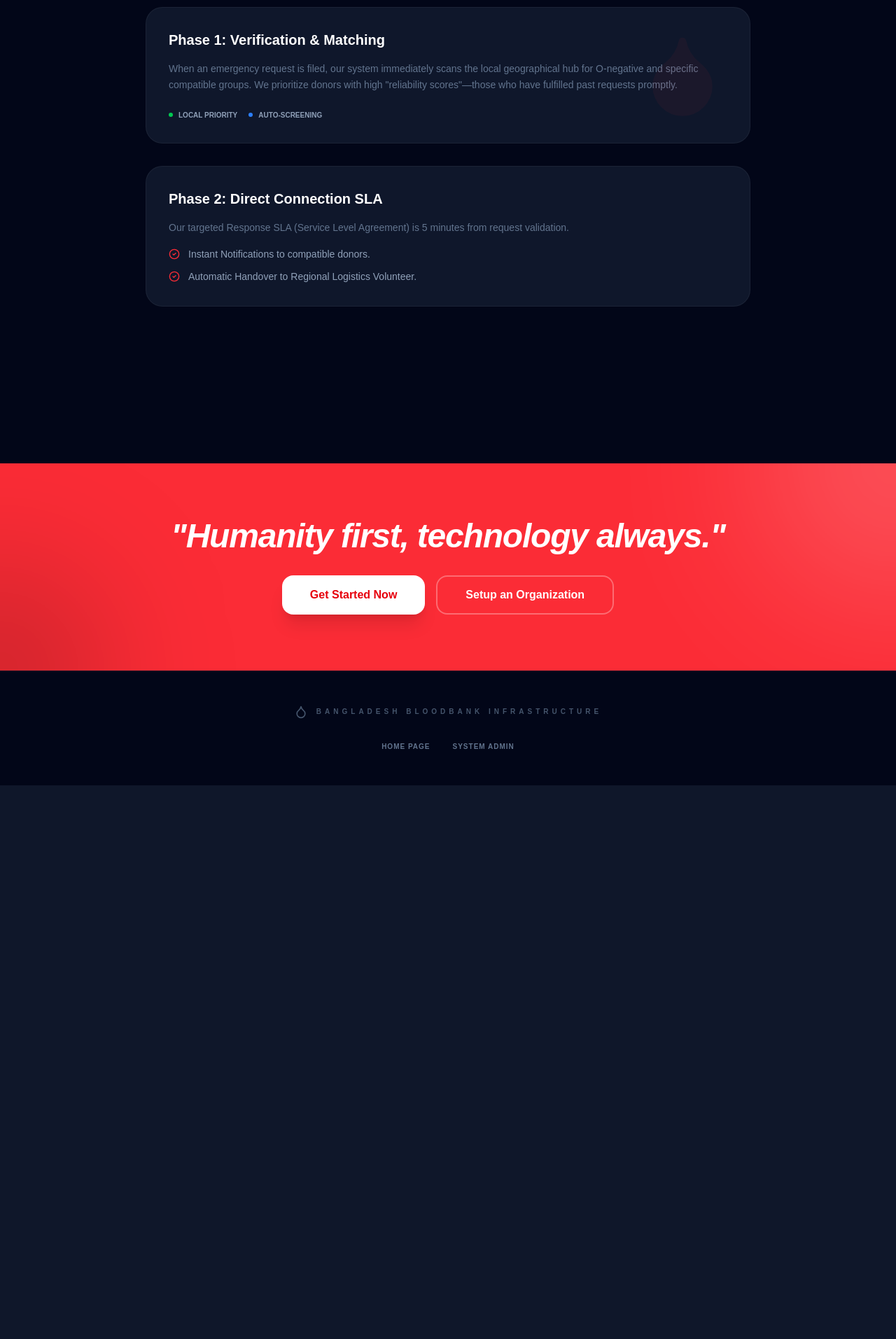
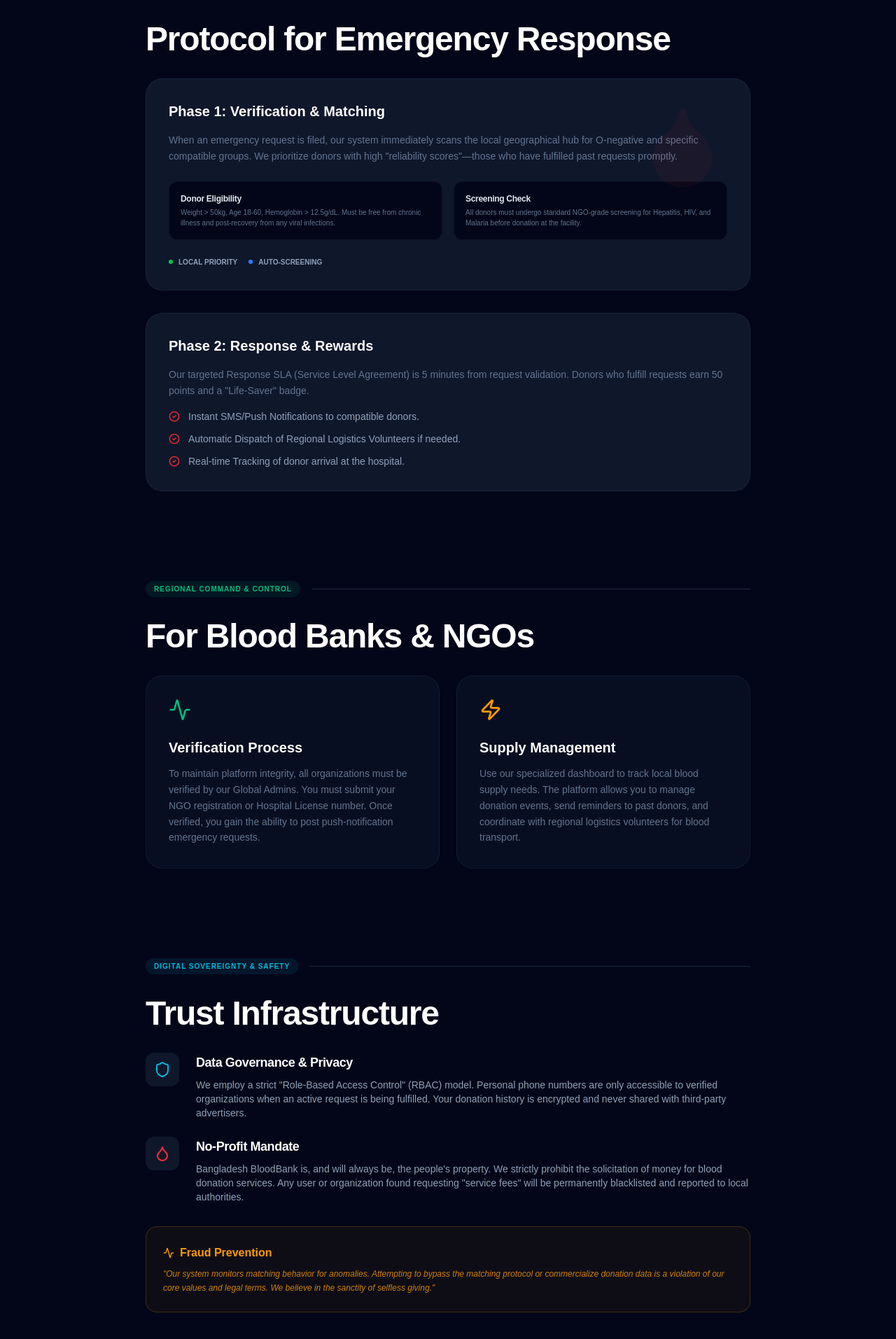
Before and after one commit to 3s-Soft/bloodbank, a Next.js app: page /docs in a window 1280 px wide. Shown: the part 1479-3392 px from the top of the page at 70% size. Before the commit the page ends 2601 px from the top, so only its background shows below. Built offline with nearby package versions, Linux system fonts and the light colour scheme.

Commit message:
feat: add global documentation page with platform vision, donor, and organization guides.

```diff
--- a/app/docs/page.tsx
+++ b/app/docs/page.tsx
@@ -80,7 +80,7 @@
                         <h1 className="text-4xl md:text-7xl font-black text-white mb-6 tracking-tight">
                             Everything You Need <br />
                             <span className="text-transparent bg-clip-text bg-gradient-to-r from-red-500 to-orange-400">To Save Lives</span>
-                        </h1 >
+                        </h1>
                         <p className="text-lg md:text-xl text-slate-400 max-w-2xl mx-auto mb-12 font-medium leading-relaxed">
                             Welcome to the central knowledge hub of Bangladesh BloodBank. Whether you're a donor looking to give or a hospital managing requests, we've got you covered.
                         </p>
@@ -116,24 +116,27 @@
                             <h2 className="text-3xl md:text-5xl font-black text-white mb-8 tracking-tight">One Platform, Endless Impact</h2>
                             <div className="prose prose-invert max-w-none text-slate-400 font-medium leading-relaxed space-y-6">
                                 <p>
-                                    Bangladesh BloodBank is more than just a website; it's a digital infrastructure designed to bridge the gap between those who can help and those who need it most. Our platform addresses the critical shortage of organized blood donation data in rural areas of Bangladesh.
+                                    Bangladesh BloodBank is a digital infrastructure designed to bridge the gap between those who can help and those who need it most. Our platform addresses the critical shortage of organized blood donation data in rural areas of Bangladesh, turning fragmented local networks into a unified "Digital Life-Line."
+                                </p>
+                                <p>
+                                    By digitizing donor availability at the sub-district (Upazila) and village levels, we enable communities to respond to medical emergencies with unprecedented speed and accuracy. Our goal is to ensure that no life is lost due to a lack of information or logistical delays.
                                 </p>
 
                                 <div className="grid grid-cols-1 md:grid-cols-2 lg:grid-cols-4 gap-4 mt-12">
-                                    <div className="p-6 rounded-2xl bg-slate-900/50 border border-white/5 text-center">
-                                        <div className="text-2xl font-black text-white mb-1">64</div>
+                                    <div className="p-6 rounded-2xl bg-slate-900/50 border border-white/5 text-center group hover:bg-slate-900 transition-colors">
+                                        <div className="text-2xl font-black text-white mb-1 group-hover:text-red-500">64</div>
                                         <div className="text-[10px] text-slate-500 font-bold uppercase tracking-widest">Districts Covered</div>
                                     </div>
-                                    <div className="p-6 rounded-2xl bg-slate-900/50 border border-white/5 text-center">
-                                        <div className="text-2xl font-black text-white mb-1">490+</div>
+                                    <div className="p-6 rounded-2xl bg-slate-900/50 border border-white/5 text-center group hover:bg-slate-900 transition-colors">
+                                        <div className="text-2xl font-black text-white mb-1 group-hover:text-red-500">490+</div>
                                         <div className="text-[10px] text-slate-500 font-bold uppercase tracking-widest">Active Upazilas</div>
                                     </div>
-                                    <div className="p-6 rounded-2xl bg-slate-900/50 border border-white/5 text-center">
-                                        <div className="text-2xl font-black text-white mb-1">5m</div>
+                                    <div className="p-6 rounded-2xl bg-slate-900/50 border border-white/5 text-center group hover:bg-slate-900 transition-colors">
+                                        <div className="text-2xl font-black text-white mb-1 group-hover:text-red-500">&lt;5m</div>
                                         <div className="text-[10px] text-slate-500 font-bold uppercase tracking-widest">Matching Speed</div>
                                     </div>
-                                    <div className="p-6 rounded-2xl bg-slate-900/50 border border-white/5 text-center">
-                                        <div className="text-2xl font-black text-white mb-1">0৳</div>
+                                    <div className="p-6 rounded-2xl bg-slate-900/50 border border-white/5 text-center group hover:bg-slate-900 transition-colors">
+                                        <div className="text-2xl font-black text-white mb-1 group-hover:text-red-500">0৳</div>
                                         <div className="text-[10px] text-slate-500 font-bold uppercase tracking-widest">Always Free</div>
                                     </div>
                                 </div>
@@ -157,6 +160,20 @@
                                     <p className="text-slate-500 text-sm leading-relaxed mb-6">
                                         When an emergency request is filed, our system immediately scans the local geographical hub for O-negative and specific compatible groups. We prioritize donors with high "reliability scores"—those who have fulfilled past requests promptly.
                                     </p>
+                                    <div className="grid grid-cols-1 sm:grid-cols-2 gap-4 mb-6">
+                                        <div className="p-4 rounded-xl bg-slate-950 border border-white/5">
+                                            <div className="text-xs font-bold text-slate-200 mb-1 tracking-tight">Donor Eligibility</div>
+                                            <p className="text-[10px] text-slate-500 leading-normal">
+                                                Weight &gt; 50kg, Age 18-60, Hemoglobin &gt; 12.5g/dL. Must be free from chronic illness and post-recovery from any viral infections.
+                                            </p>
+                                        </div>
+                                        <div className="p-4 rounded-xl bg-slate-950 border border-white/5">
+                                            <div className="text-xs font-bold text-slate-200 mb-1 tracking-tight">Screening Check</div>
+                                            <p className="text-[10px] text-slate-500 leading-normal">
+                                                All donors must undergo standard NGO-grade screening for Hepatitis, HIV, and Malaria before donation at the facility.
+                                            </p>
+                                        </div>
+                                    </div>
                                     <div className="flex gap-4">
                                         <div className="flex items-center gap-2 text-[10px] font-bold text-slate-400">
                                             <div className="w-1.5 h-1.5 rounded-full bg-green-500" />
@@ -170,20 +187,96 @@
                                 </div>
 
                                 <div className="p-8 rounded-3xl bg-slate-900 border border-white/5 relative overflow-hidden group">
-                                    <h4 className="text-xl font-bold text-white mb-4">Phase 2: Direct Connection SLA</h4>
+                                    <h4 className="text-xl font-bold text-white mb-4">Phase 2: Response & Rewards</h4>
                                     <p className="text-slate-500 text-sm leading-relaxed mb-4">
-                                        Our targeted Response SLA (Service Level Agreement) is 5 minutes from request validation.
+                                        Our targeted Response SLA (Service Level Agreement) is 5 minutes from request validation. Donors who fulfill requests earn 50 points and a "Life-Saver" badge.
                                     </p>
                                     <ul className="space-y-3">
-                                        <li className="flex items-center gap-3 text-slate-400 text-sm">
+                                        <li className="flex items-center gap-3 text-slate-400 text-sm font-medium">
                                             <CheckCircle2 className="w-4 h-4 text-red-500" />
-                                            Instant Notifications to compatible donors.
+                                            Instant SMS/Push Notifications to compatible donors.
                                         </li>
-                                        <li className="flex items-center gap-3 text-slate-400 text-sm">
+                                        <li className="flex items-center gap-3 text-slate-400 text-sm font-medium">
                                             <CheckCircle2 className="w-4 h-4 text-red-500" />
-                                            Automatic Handover to Regional Logistics Volunteer.
+                                            Automatic Dispatch of Regional Logistics Volunteers if needed.
+                                        </li>
+                                        <li className="flex items-center gap-3 text-slate-400 text-sm font-medium">
+                                            <CheckCircle2 className="w-4 h-4 text-red-500" />
+                                            Real-time Tracking of donor arrival at the hospital.
                                         </li>
                                     </ul>
+                                </div>
+                            </div>
+                        </section>
+                    )}
+
+                    {(!q || "organizations admin verification supply management".includes(q.toLowerCase())) && (
+                        <section id="organizations" className="mb-32 scroll-mt-32">
+                            <div className="flex items-center gap-4 mb-8">
+                                <span className="px-3 py-1 rounded-full bg-emerald-500/10 text-emerald-500 text-[10px] font-black uppercase tracking-widest">Regional Command & Control</span>
+                                <div className="h-px flex-grow bg-slate-800" />
+                            </div>
+                            <h2 className="text-3xl md:text-5xl font-black text-white mb-8 tracking-tight">For Blood Banks & NGOs</h2>
+                            <div className="grid grid-cols-1 md:grid-cols-2 gap-6">
+                                <div className="p-8 rounded-3xl bg-slate-900/50 border border-white/5 hover:bg-slate-900 transition-all">
+                                    <Activity className="w-8 h-8 text-emerald-500 mb-6" />
+                                    <h3 className="text-xl font-bold text-white mb-3">Verification Process</h3>
+                                    <p className="text-slate-500 text-sm leading-relaxed">
+                                        To maintain platform integrity, all organizations must be verified by our Global Admins. You must submit your NGO registration or Hospital License number. Once verified, you gain the ability to post push-notification emergency requests.
+                                    </p>
+                                </div>
+                                <div className="p-8 rounded-3xl bg-slate-900/50 border border-white/5 hover:bg-slate-900 transition-all">
+                                    <Zap className="w-8 h-8 text-amber-500 mb-6" />
+                                    <h3 className="text-xl font-bold text-white mb-3">Supply Management</h3>
+                                    <p className="text-slate-500 text-sm leading-relaxed">
+                                        Use our specialized dashboard to track local blood supply needs. The platform allows you to manage donation events, send reminders to past donors, and coordinate with regional logistics volunteers for blood transport.
+                                    </p>
+                                </div>
+                            </div>
+                        </section>
+                    )}
+
+                    {(!q || "trust safety privacy security data governance".includes(q.toLowerCase())) && (
+                        <section id="safety" className="mb-32 scroll-mt-32">
+                            <div className="flex items-center gap-4 mb-8">
+                                <span className="px-3 py-1 rounded-full bg-cyan-500/10 text-cyan-500 text-[10px] font-black uppercase tracking-widest">Digital Sovereignty & Safety</span>
+                                <div className="h-px flex-grow bg-slate-800" />
+                            </div>
+                            <h2 className="text-3xl md:text-5xl font-black text-white mb-8 tracking-tight">Trust Infrastructure</h2>
+                            <div className="prose prose-invert max-w-none text-slate-400 font-medium leading-relaxed space-y-8">
+                                <div className="flex flex-col gap-6">
+                                    <div className="flex gap-6 items-start">
+                                        <div className="p-3 rounded-xl bg-slate-900 shrink-0">
+                                            <Shield className="w-6 h-6 text-cyan-500" />
+                                        </div>
+                                        <div>
+                                            <h4 className="text-lg font-bold text-white mb-2 tracking-tight">Data Governance & Privacy</h4>
+                                            <p className="text-sm">
+                                                We employ a strict "Role-Based Access Control" (RBAC) model. Personal phone numbers are only accessible to verified organizations when an active request is being fulfilled. Your donation history is encrypted and never shared with third-party advertisers.
+                                            </p>
+                                        </div>
+                                    </div>
+
+                                    <div className="flex gap-6 items-start">
+                                        <div className="p-3 rounded-xl bg-slate-900 shrink-0">
+                                            <Droplet className="w-6 h-6 text-red-500" />
+                                        </div>
+                                        <div>
+                                            <h4 className="text-lg font-bold text-white mb-2 tracking-tight">No-Profit Mandate</h4>
+                                            <p className="text-sm">
+                                                Bangladesh BloodBank is, and will always be, the people's property. We strictly prohibit the solicitation of money for blood donation services. Any user or organization found requesting "service fees" will be permanently blacklisted and reported to local authorities.
+                                            </p>
+                                        </div>
+                                    </div>
+                                </div>
+                                <div className="p-6 rounded-2xl bg-amber-500/5 border border-amber-500/20">
+                                    <h5 className="text-amber-500 font-bold mb-2 flex items-center gap-2">
+                                        <Activity className="w-4 h-4" />
+                                        Fraud Prevention
+                                    </h5>
+                                    <p className="text-xs text-amber-500/80 italic leading-relaxed">
+                                        "Our system monitors matching behavior for anomalies. Attempting to bypass the matching protocol or commercialize donation data is a violation of our core values and legal terms. We believe in the sanctity of selfless giving."
+                                    </p>
                                 </div>
                             </div>
                         </section>
```
